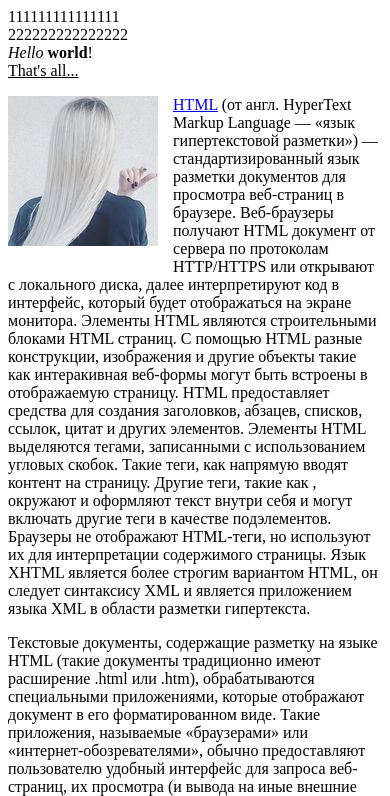
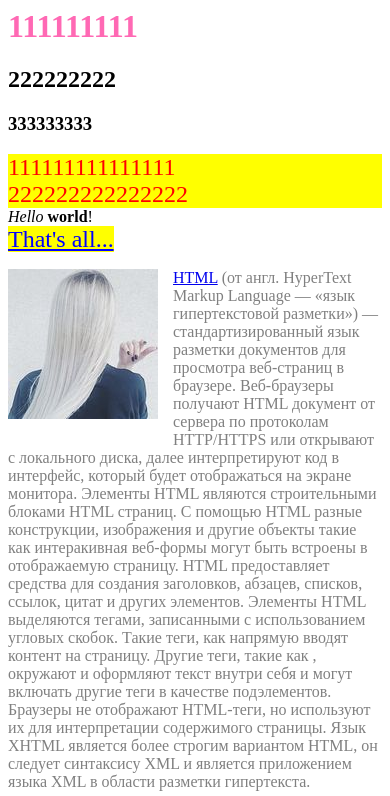
Before and after one commit to valeriiasokolova1/portfolio, a plain HTML site: page html/simple.html in a window 390 px wide. Shown: the top 796 px of the page. Drawn offline with Linux system fonts and the light colour scheme.

Commit message:
new lesson html css

```diff
--- /dev/null
+++ b/html/layout.css
@@ -0,0 +1,17 @@
+body {
+    margin: 0;
+    padding: 0;
+    height: 100%;
+}
+
+.container {
+    display: flex;
+    flex-direction: row;
+    align-items: stretch;
+}
+
+@media (max-width: 768px) {
+    .container {
+        display: block;
+    }
+}
--- /dev/null
+++ b/html/simple.css
@@ -0,0 +1,17 @@
+p {
+    color: grey;
+}
+
+#main-title {
+    color: hotpink;
+}
+
+.my-yellow-div {
+    background-color: yellow;
+    color: red;
+    font-size: 24px;
+}
+
+.padding-10 {
+    color: blue;
+}
--- a/html/simple.html
+++ b/html/simple.html
@@ -1,25 +1,37 @@
 <html>
+
 <head>
     <title>My portfolio</title>
+    <link rel="stylesheet" href="simple.css" />
+    <style>
+
+    </style>
 </head>
+
 <body>
 
-    <div>111111111111111</div>
-    <div>222222222222222</div>
+    <h1 id="main-title">111111111</h1>
+    <h2>222222222</h2>
+    <h3>333333333</h3>
+
+    <div class="my-yellow-div">111111111111111</div>
+    <div class="my-yellow-div">222222222222222</div>
     <i>Hello</i> <b>world</b>!<br />
-<u>That's all...</u>
+    <u class="my-yellow-div padding-10">That's all...</u>
 
     <p>
-    <img src="img/me.jpg" style="float: left; margin-bottom: 15px; margin-right: 15px;" />
-    <a href="http://www.korrespondent.net" target="_blank">HTML</a> (от англ. HyperText Markup Language — «язык гипертекстовой разметки») — стандартизированный язык разметки документов для просмотра веб-страниц в браузере. Веб-браузеры получают HTML документ от сервера по протоколам HTTP/HTTPS или открывают с локального диска, далее интерпретируют код в интерфейс, который будет отображаться на экране монитора.
-
-Элементы HTML являются строительными блоками HTML страниц. С помощью HTML разные конструкции, изображения и другие объекты такие как интеракивная веб-формы могут быть встроены в отображаемую страницу. HTML предоставляет средства для создания заголовков, абзацев, списков, ссылок, цитат и других элементов. Элементы HTML выделяются тегами, записанными с использованием угловых скобок. Такие теги, как напрямую вводят контент на страницу. Другие теги, такие как , окружают и оформляют текст внутри себя и могут включать другие теги в качестве подэлементов. Браузеры не отображают HTML-теги, но используют их для интерпретации содержимого страницы.
-
-Язык XHTML является более строгим вариантом HTML, он следует синтаксису XML и является приложением языка XML в области разметки гипертекста.
+        <img foo="bar" src="img/me.jpg" style="float: left; margin-bottom: 15px; margin-right: 15px;" />
+        <a href="http://www.korrespondent.net" target="_blank">HTML</a> (от англ. HyperText Markup Language — «язык гипертекстовой разметки») — стандартизированный язык разметки документов для просмотра веб-страниц в браузере. Веб-браузеры получают HTML
+        документ от сервера по протоколам HTTP/HTTPS или открывают с локального диска, далее интерпретируют код в интерфейс, который будет отображаться на экране монитора. Элементы HTML являются строительными блоками HTML страниц. С помощью HTML разные
+        конструкции, изображения и другие объекты такие как интеракивная веб-формы могут быть встроены в отображаемую страницу. HTML предоставляет средства для создания заголовков, абзацев, списков, ссылок, цитат и других элементов. Элементы HTML выделяются
+        тегами, записанными с использованием угловых скобок. Такие теги, как напрямую вводят контент на страницу. Другие теги, такие как , окружают и оформляют текст внутри себя и могут включать другие теги в качестве подэлементов. Браузеры не отображают
+        HTML-теги, но используют их для интерпретации содержимого страницы. Язык XHTML является более строгим вариантом HTML, он следует синтаксису XML и является приложением языка XML в области разметки гипертекста.
     </p>
 
     <p>
-    Текстовые документы, содержащие разметку на языке HTML (такие документы традиционно имеют расширение .html или .htm), обрабатываются специальными приложениями, которые отображают документ в его форматированном виде. Такие приложения, называемые «браузерами» или «интернет-обозревателями», обычно предоставляют пользователю удобный интерфейс для запроса веб-страниц, их просмотра (и вывода на иные внешние устройства) и, при необходимости, отправки введённых пользователем данных на сервер. Наиболее популярными на сегодняшний день браузерами являются Google Chrome, Mozilla Firefox, Opera, Internet Explorer и Safari (см.: Браузер#Рыночные доли).
+        Текстовые документы, содержащие разметку на языке HTML (такие документы традиционно имеют расширение .html или .htm), обрабатываются специальными приложениями, которые отображают документ в его форматированном виде. Такие приложения, называемые «браузерами»
+        или «интернет-обозревателями», обычно предоставляют пользователю удобный интерфейс для запроса веб-страниц, их просмотра (и вывода на иные внешние устройства) и, при необходимости, отправки введённых пользователем данных на сервер. Наиболее популярными
+        на сегодняшний день браузерами являются Google Chrome, Mozilla Firefox, Opera, Internet Explorer и Safari (см.: Браузер#Рыночные доли).
     </p>
 
     <ol>
@@ -35,12 +47,25 @@
     </ul>
 
     <table border="1">
-    <tr><td>Name</td><td>Phone</td></tr>
-    <tr><td>John</td><td>111-222-333</td></tr>
-    <tr><td>Jack</td><td>444-555-666</td></tr>
-    <tr><td>Mary</td><td>777-111-111</td></tr>
+        <tr>
+            <td>Name</td>
+            <td>Phone</td>
+        </tr>
+        <tr>
+            <td>John</td>
+            <td>111-222-333</td>
+        </tr>
+        <tr>
+            <td>Jack</td>
+            <td>444-555-666</td>
+        </tr>
+        <tr>
+            <td>Mary</td>
+            <td>777-111-111</td>
+        </tr>
 
     </table>
 
 </body>
+
 </html>
```
Also changed, not shown: html/blocks.html (added, +14 -0 lines), html/flex.html (added, +23 -0 lines), html/layout.html (added, +18 -0 lines), 1 other file. Lines whose indentation alone changed are shown as unchanged.
